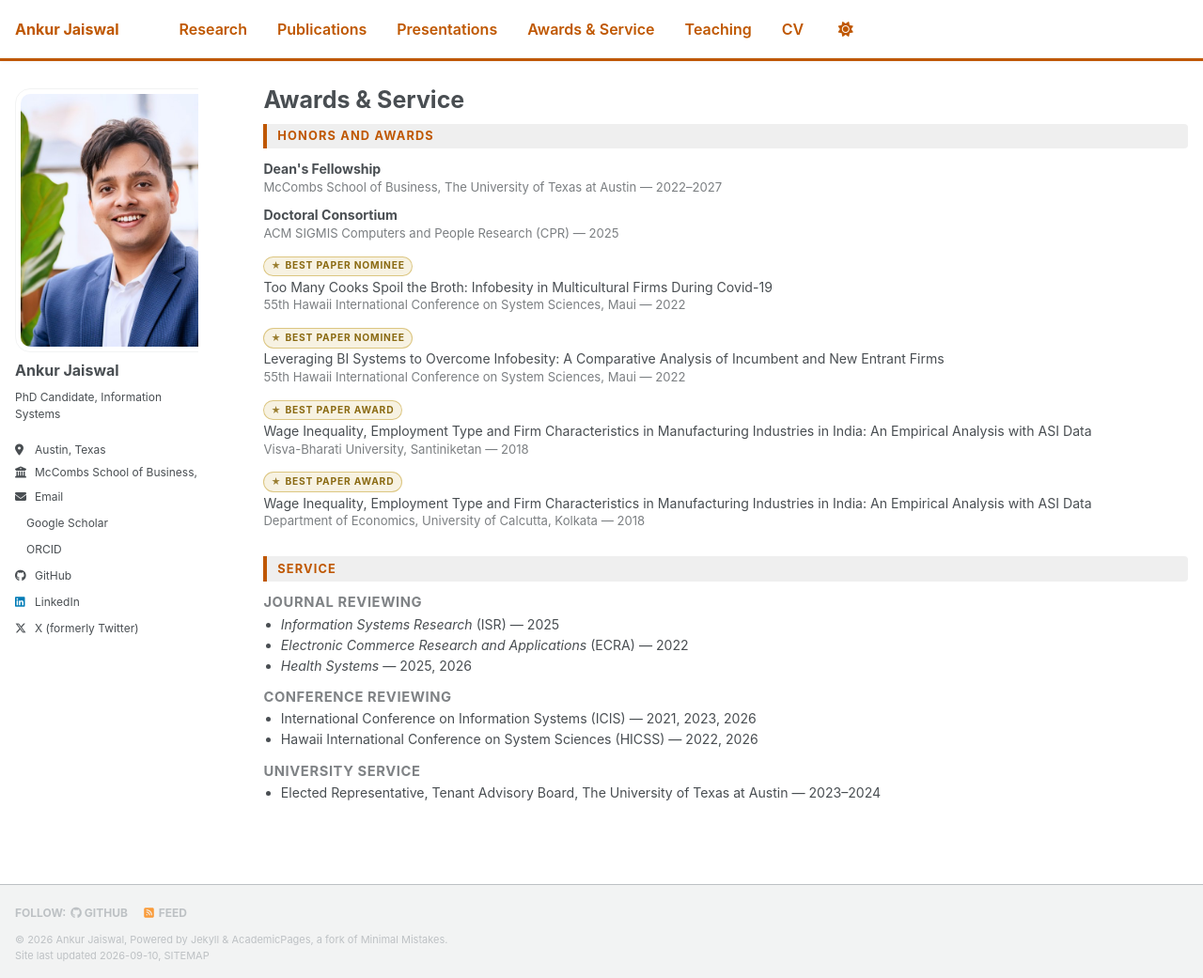
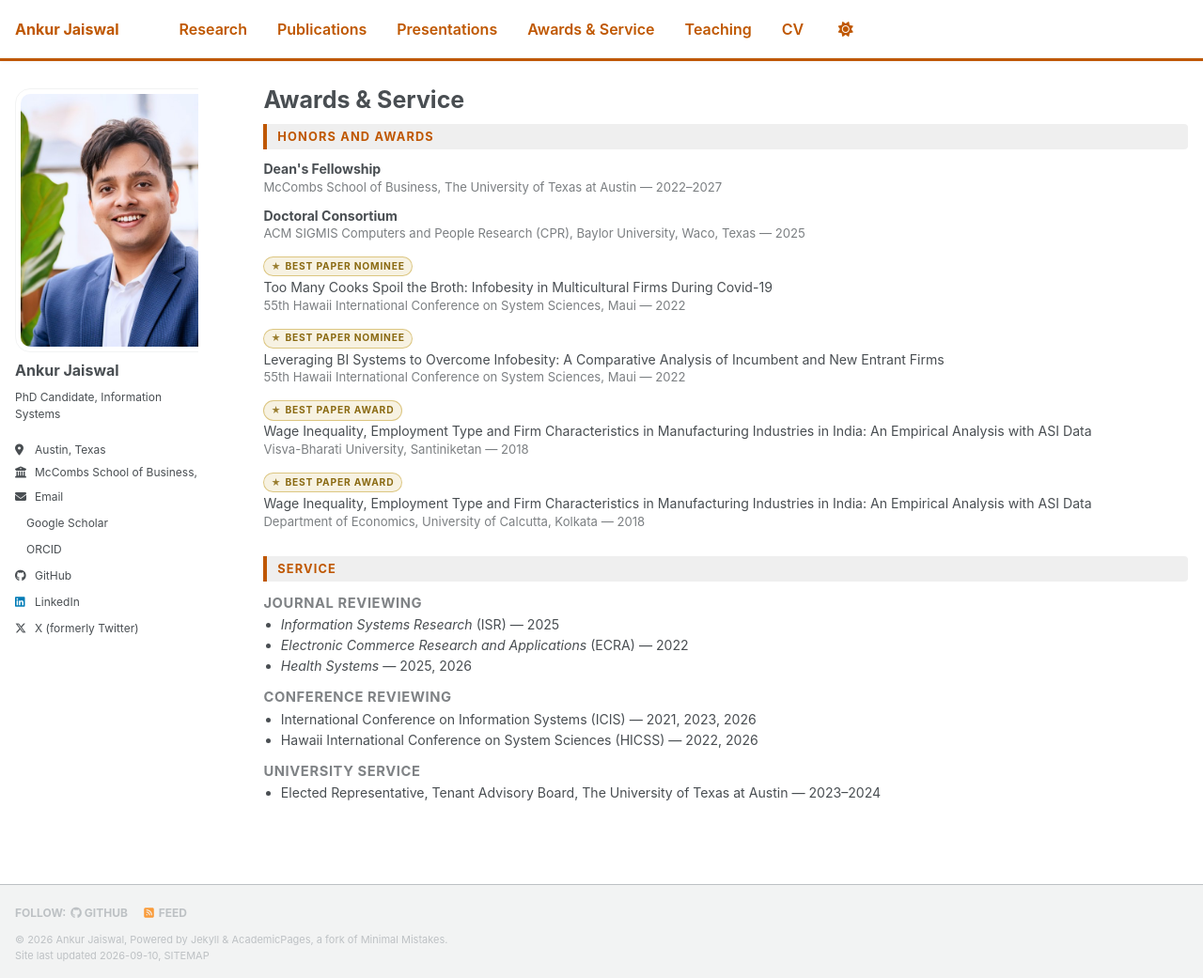
Before and after one commit to ankurjaiswal-aj/ankurjaiswal-aj.github.io, a Jekyll site: the page built from _pages/service.html, in a window 1280 px wide and 1041 px high. Shown: the whole window at 94% size. Built offline with Jekyll 4.4.1, drawn with Linux system fonts in a browser that asks for light colours; a style sheet for code colours, icons or effects is not loaded.

Commit message:
Awards: add consortium location
Co-Authored-By: Claude Opus 5 (1M context) <noreply@anthropic.com>
Claude-Session: https://claude.ai/code/session_01E9crG7vAU8vaRPUgnD2akC

```diff
--- a/_pages/service.html
+++ b/_pages/service.html
@@ -16,7 +16,7 @@ author_profile: true
 
 <div class="award-item">
   <div class="award-title"><strong>Doctoral Consortium</strong></div>
-  <div class="award-venue">ACM SIGMIS Computers and People Research (CPR) &mdash; 2025</div>
+  <div class="award-venue">ACM SIGMIS Computers and People Research (CPR), Baylor University, Waco, Texas &mdash; 2025</div>
 </div>
 
 <div class="award-item">
```
